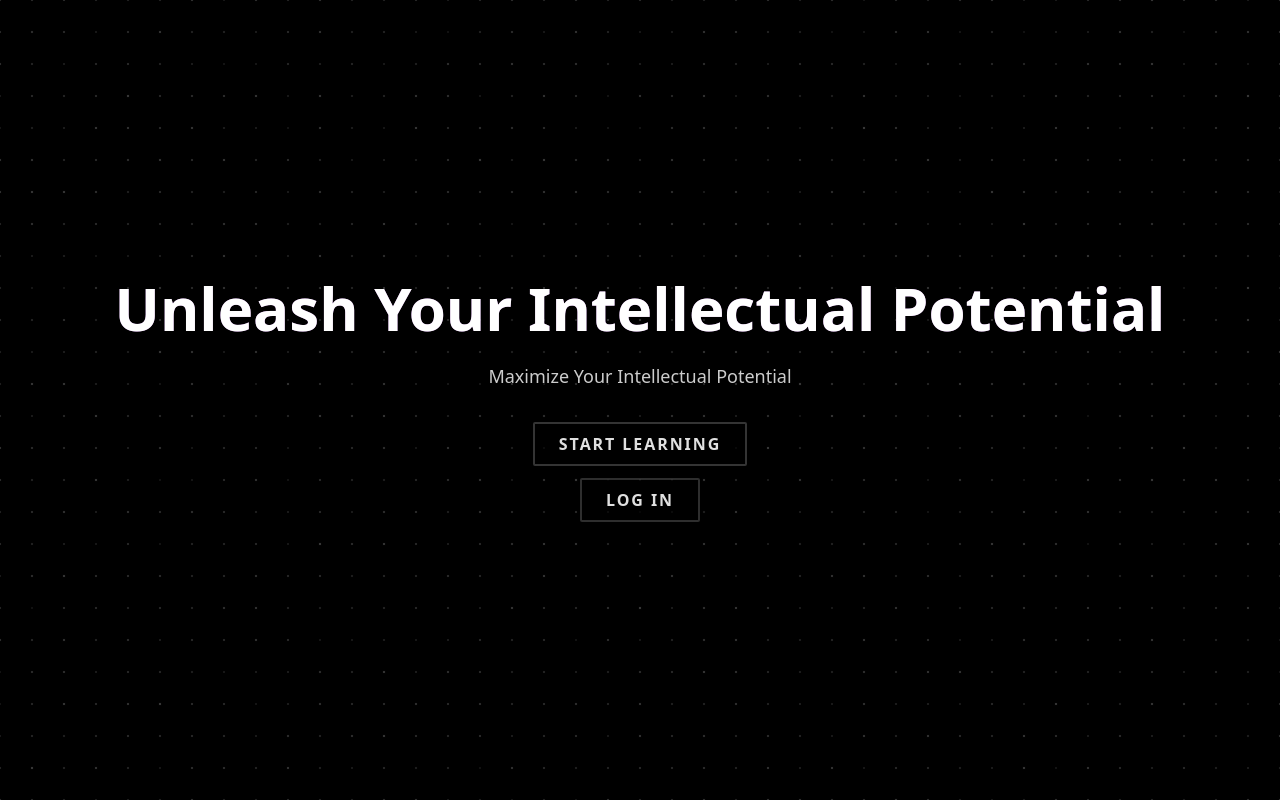
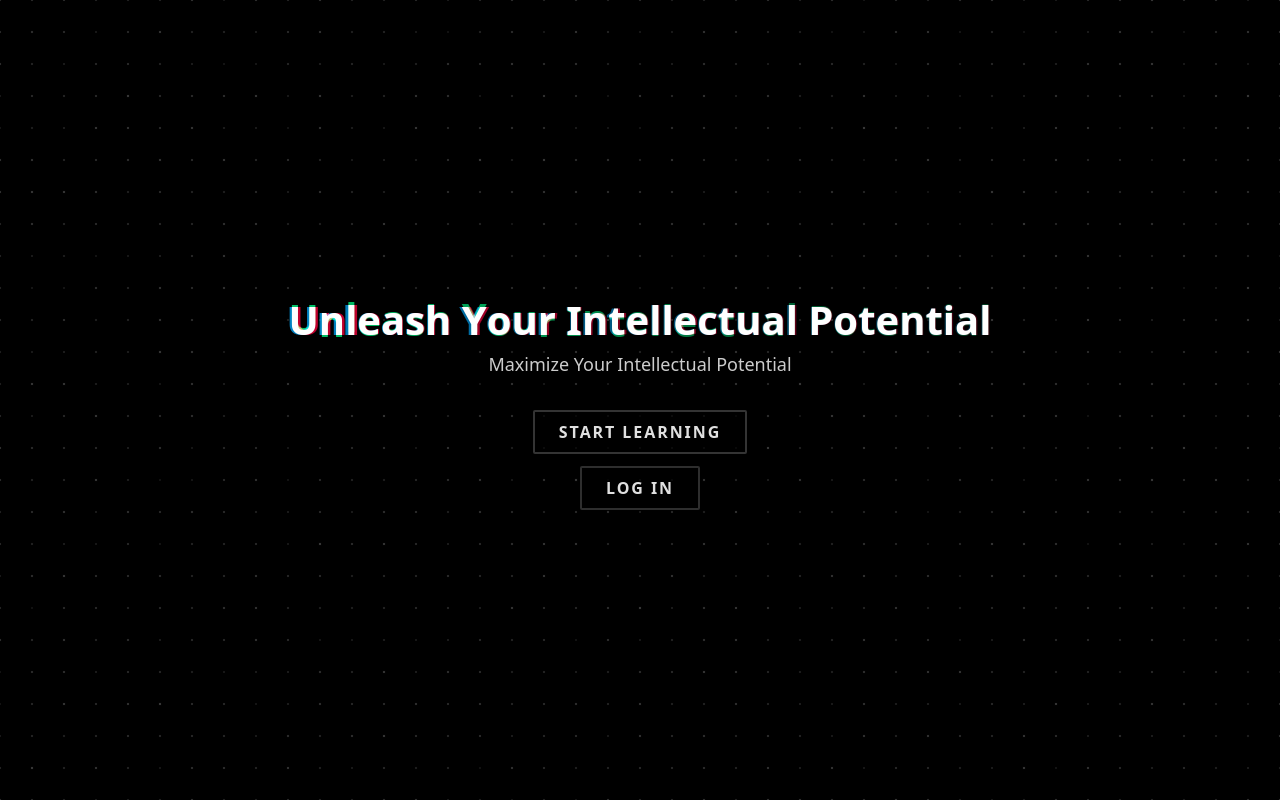
Before and after one commit to 21andrewchang/alice, a SvelteKit app in the folder nexus/: page / in a window 1280 px wide. Built offline with nearby package versions, Linux system fonts and the light colour scheme; no server answers.

Commit message:
feat: text aberration effect

```diff
--- a/nexus/src/routes/+page.svelte
+++ b/nexus/src/routes/+page.svelte
@@ -1,5 +1,6 @@
 <script lang="ts">
-import { onMount, onDestroy } from 'svelte';
+import { onMount, onDestroy, tick } from 'svelte';
+import { cubicOut } from 'svelte/easing';
 import { goto } from '$app/navigation';
 import { supabase } from '$lib/supabaseClient';
 
@@ -53,6 +54,76 @@ let cursorCanvasEl: HTMLCanvasElement;
 let cursorCtx: CanvasRenderingContext2D | null = null;
 let cursorAberrationAnimId: number;
 let prevCursor = { x: 0, y: 0, time: Date.now() };
+
+// --- Chromatic Aberration Animated Heading ---
+const headingText = 'Unleash Your Intellectual Potential';
+let headingSpanRefs: HTMLSpanElement[] = new Array(headingText.length);
+let headingSpans: HTMLSpanElement[] = headingSpanRefs;
+let headingRef: HTMLDivElement;
+let headingRect = { left: 0, top: 0, width: 0, height: 0 };
+let headingMouse = { x: -1000, y: -1000 };
+let animId: number;
+
+function updateHeadingRect() {
+  if (headingRef) {
+    const rect = headingRef.getBoundingClientRect();
+    headingRect = {
+      left: rect.left,
+      top: rect.top,
+      width: rect.width,
+      height: rect.height
+    };
+  }
+}
+
+function handleHeadingMouseMove(e: MouseEvent) {
+  headingMouse.x = e.clientX;
+  headingMouse.y = e.clientY;
+}
+function handleHeadingMouseLeave() {
+  headingMouse.x = -1000;
+  headingMouse.y = -1000;
+}
+
+// Optimize heading animation: only update visible spans and throttle frame rate
+let lastAberrationUpdate = 0;
+function animateHeadingAberration() {
+  const now = performance.now();
+  if (now - lastAberrationUpdate < 32) { // ~30fps
+    animId = requestAnimationFrame(animateHeadingAberration);
+    return;
+  }
+  lastAberrationUpdate = now;
+  for (let i = 0; i < headingSpans.length; i++) {
+    const span = headingSpans[i];
+    if (!span || span.offsetParent === null) continue;
+    const rect = span.getBoundingClientRect();
+    const cx = rect.left + rect.width / 2;
+    // If mouse is off-screen, treat as far left
+    let mouseX = headingMouse.x;
+    if (mouseX < 0) mouseX = 0;
+    if (mouseX > window.innerWidth) mouseX = window.innerWidth;
+    const dx = Math.abs(mouseX - cx);
+    const maxDist = window.innerWidth;
+    let proximity = Math.max(0, 1 - dx / maxDist);
+    // Use linear fade for now to guarantee effect is visible
+    const t = now / 1000 + i * 0.13;
+    const vibrate = Math.sin(t * (48 + 64 * proximity) + i) * (0.5 + 1.2 * proximity);
+    const split = proximity > 0.01 ? (0.5 + proximity * 2 + vibrate * proximity * 1.2) : 0;
+    const alpha = proximity > 0.01 ? (0.5 * proximity + 0.5 * proximity) : 0;
+    span.style.setProperty('--aberration', `${split}px`);
+    span.style.setProperty('--aberration-alpha', `${alpha}`);
+    // Update green layer (vertical split)
+    const greenSpan = span.parentElement?.querySelector('.aberration-green') as HTMLElement | null;
+    if (greenSpan) {
+      greenSpan.style.setProperty('--aberration', `${split}px`);
+      greenSpan.style.setProperty('--aberration-alpha', `${alpha}`);
+      // Alternate up/down for green for visual interest
+      greenSpan.style.transform = `translateY(${i % 2 === 0 ? '-' : ''}${split}px)`;
+    }
+  }
+  animId = requestAnimationFrame(animateHeadingAberration);
+}
 
 function setupGrid() {
   width = window.innerWidth;
@@ -185,6 +256,7 @@ function handleResize() {
 }
 
 onMount(() => {
+  (async () => {
     ctx = canvasEl.getContext('2d');
     glowCtx = glowCanvasEl.getContext('2d');
     cursorCtx = cursorCanvasEl.getContext('2d');
@@ -193,10 +265,15 @@ onMount(() => {
     updateLagCursor();
     resizeCursorCanvas();
     drawCursorAberration();
+    await tick();
+    updateHeadingRect();
+    animateHeadingAberration();
+  })();
   window.addEventListener('resize', handleResize);
   window.addEventListener('resize', resizeCursorCanvas);
   window.addEventListener('mousemove', handleMouseMove);
   window.addEventListener('touchmove', handleTouchMove, { passive: false });
+  window.addEventListener('resize', updateHeadingRect);
   return () => {
     window.removeEventListener('resize', handleResize);
     window.removeEventListener('resize', resizeCursorCanvas);
@@ -204,6 +281,8 @@ onMount(() => {
     window.removeEventListener('touchmove', handleTouchMove);
     window.cancelAnimationFrame(animationId);
     cancelAnimationFrame(cursorAberrationAnimId);
+    window.removeEventListener('resize', updateHeadingRect);
+    cancelAnimationFrame(animId);
   };
 });
 
@@ -358,7 +437,7 @@ body, html, #svelte {
 }
 .landing-content {
   position: relative;
-  z-index: 1;
+  z-index: 3;
 }
 .custom-cursor {
   position: fixed;
@@ -499,6 +578,58 @@ body, html, #svelte {
 .glitch-text:hover::after {
   transform: translate(2px, 1px);
 }
+.aberration-heading {
+  display: flex;
+  flex-wrap: wrap;
+  justify-content: center;
+  align-items: center;
+  font-size: 2.5rem;
+  font-weight: bold;
+  position: relative;
+  z-index: 3;
+  /* Remove drop-shadow glow */
+  /* filter: drop-shadow(0 2px 16px #fff) drop-shadow(0 0px 32px #aaf); */
+}
+.aberration-char {
+  position: relative;
+  display: inline-block;
+  color: #fff;
+  transition: color 0.18s;
+}
+.aberration-char::before,
+.aberration-char::after {
+  content: attr(data-char);
+  position: absolute;
+  left: 0; top: 0;
+  width: 100%; height: 100%;
+  pointer-events: none;
+  z-index: -1;
+  opacity: var(--aberration-alpha, 0.5);
+  transition: opacity 0.18s;
+}
+.aberration-char::before {
+  color: #00aaff;
+  transform: translateX(calc(-1 * var(--aberration, 0px)));
+  mix-blend-mode: lighten;
+}
+.aberration-char::after {
+  color: #ff003c;
+  transform: translateX(var(--aberration, 0px));
+  mix-blend-mode: lighten;
+}
+.aberration-green {
+  position: absolute;
+  left: 0; top: 0;
+  width: 100%; height: 100%;
+  pointer-events: none;
+  z-index: -2;
+  color: #00ff88;
+  opacity: var(--aberration-alpha, 0);
+  transition: opacity 0.18s;
+  mix-blend-mode: lighten;
+  /* transform set inline for up/down */
+}
+.aberration-char-wrapper { position: relative; display: inline-block; }
 </style>
 
 <div class="landing-bg">
@@ -514,7 +645,24 @@ body, html, #svelte {
 {/if}
 
 <div class="landing-content min-h-screen flex flex-col items-center justify-center px-4">
-  <h1 class="text-4xl md:text-6xl font-bold mb-6 text-center glitch-text" data-text="Unleash Your Intellectual Potential" style="color: #fff">Unleash Your Intellectual Potential</h1>
+  <div
+    class="aberration-heading"
+    bind:this={headingRef}
+    on:mousemove={handleHeadingMouseMove}
+    on:mouseleave={handleHeadingMouseLeave}
+  >
+    {#each headingText.split('') as char, i (i)}
+      <span class="aberration-char-wrapper" style="position:relative;display:inline-block;">
+        <span
+          class="aberration-char"
+          data-char={char === ' ' ? '\u00a0' : char}
+          bind:this={headingSpanRefs[i]}
+          style="--aberration:0px; --aberration-alpha:0;"
+        >{char === ' ' ? '\u00a0' : char}</span>
+        <span class="aberration-green" aria-hidden="true" style="position:absolute;left:0;top:0;width:100%;height:100%;pointer-events:none;z-index:-2;opacity:var(--aberration-alpha,0);color:#00ff88;transform:translateY(calc(var(--aberration,0px)));transition:opacity 0.18s;">{char === ' ' ? '\u00a0' : char}</span>
+      </span>
+    {/each}
+  </div>
   <p class="text-lg mb-8 max-w-2xl text-center opacity-80" style="color: #fff">
     Maximize Your Intellectual Potential
   </p>
```
Lines whose indentation alone changed are shown as unchanged.
